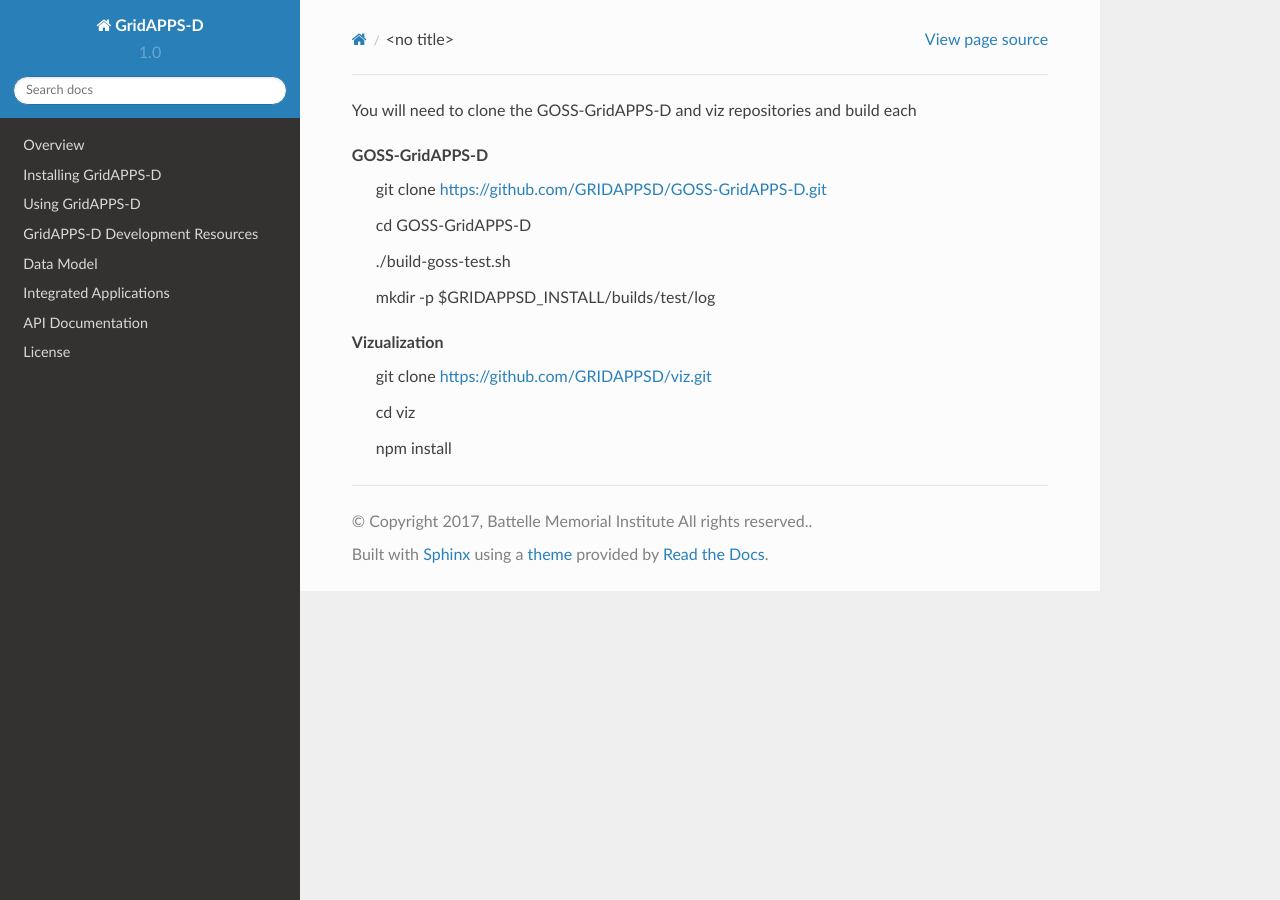
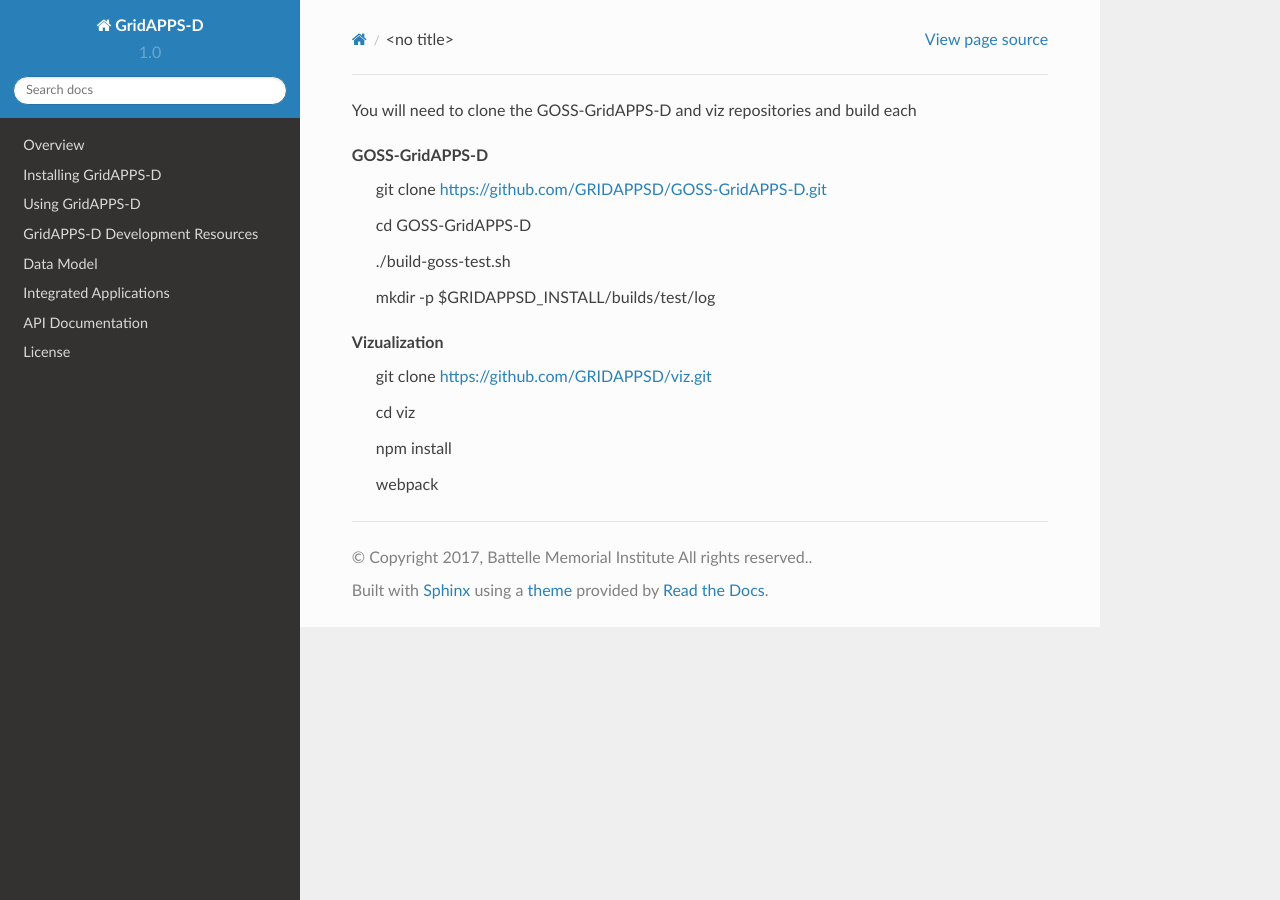
Before and after one commit to GRIDAPPSD/GOSS-GridAPPS-D, a Sphinx documentation site: the page built from docs/source/installing_gridappsd/download.rst, in a window 1280 px wide. Built offline with Sphinx 7.4.7 and the Read the Docs theme 2.0.0, drawn with Linux system fonts in a browser that asks for light colours; pages that are not in the unit, such as notebooks, are missing from menus.

Commit message:
Update download.rst

```diff
--- a/docs/source/installing_gridappsd/download.rst
+++ b/docs/source/installing_gridappsd/download.rst
@@ -10,3 +10,4 @@
     - git clone https://github.com/GRIDAPPSD/viz.git
     - cd viz
     - npm install
+    - webpack
```
